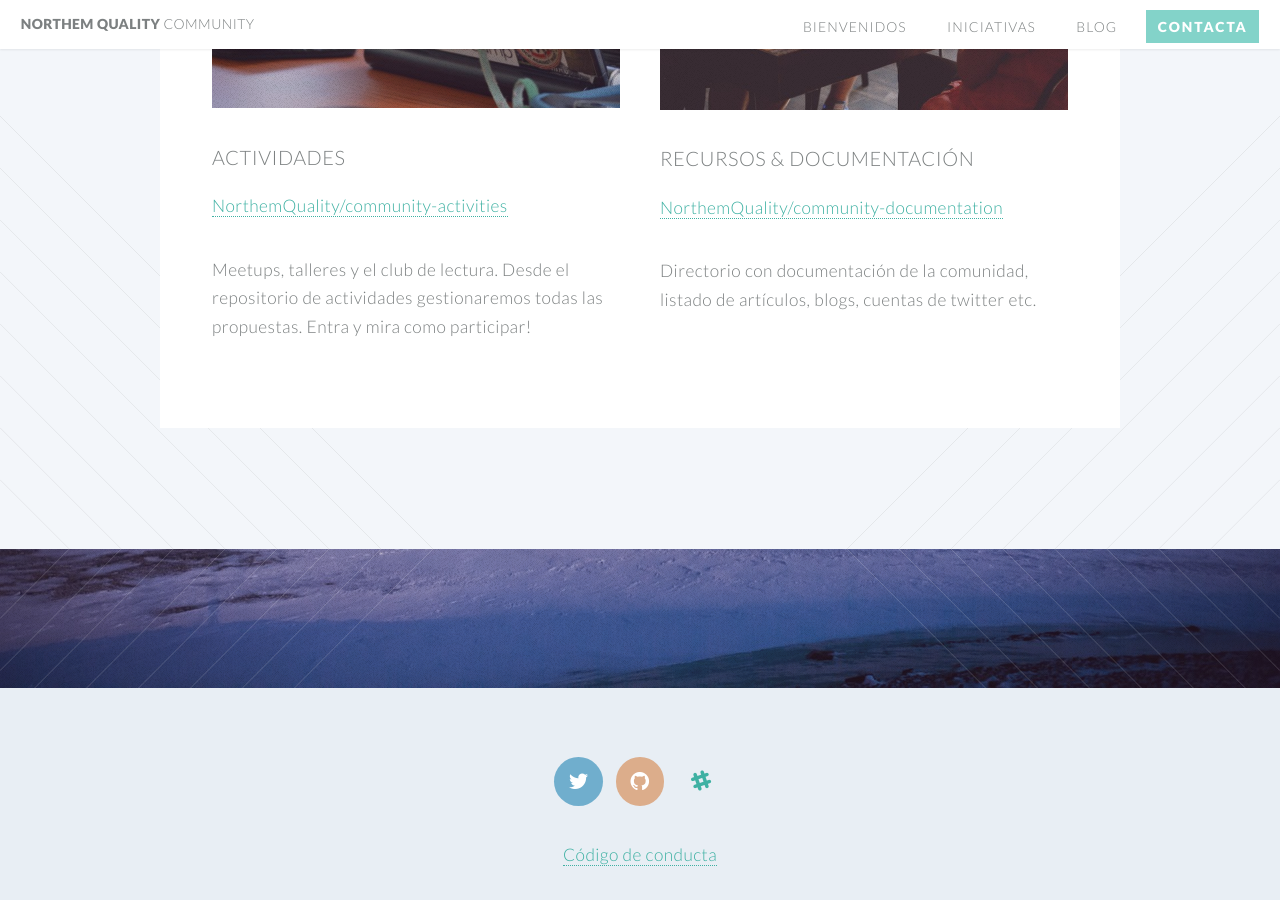
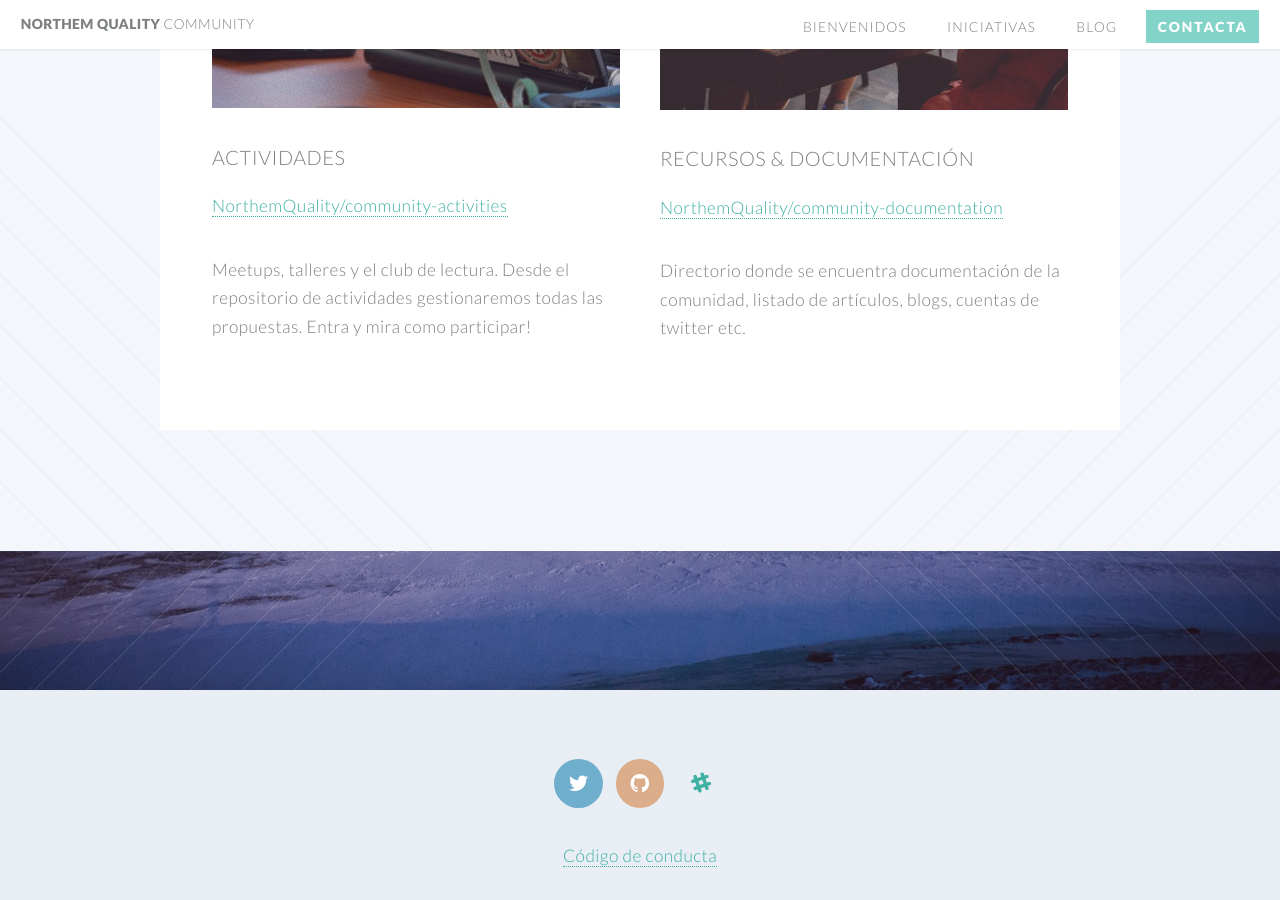
Before and after one commit to NorthemQuality/northemquality.github.io, a Jekyll site: the page built from iniciativas.html, in a window 1280 px wide and 900 px high, scrolled down 596 px. Built offline with Jekyll 4.4.1, drawn with Linux system fonts in a browser that asks for light colours.

Commit message:
Cambio de texto dentro de iniciativas

```diff
--- a/iniciativas.html
+++ b/iniciativas.html
@@ -33,7 +33,7 @@
 										<h3>Recursos & documentación</h3>
 									</header>
 									<p><a href="https://github.com/NorthemQuality/community-documentation" target="_blank">NorthemQuality/community-documentation</a> </p>
-									<p>Directorio con documentación de la comunidad, listado de artículos, blogs, cuentas de twitter etc.</p>
+									<p>Directorio donde se encuentra documentación de la comunidad, listado de artículos, blogs, cuentas de twitter etc.</p>
 								</section>
 
 							</div>
```
